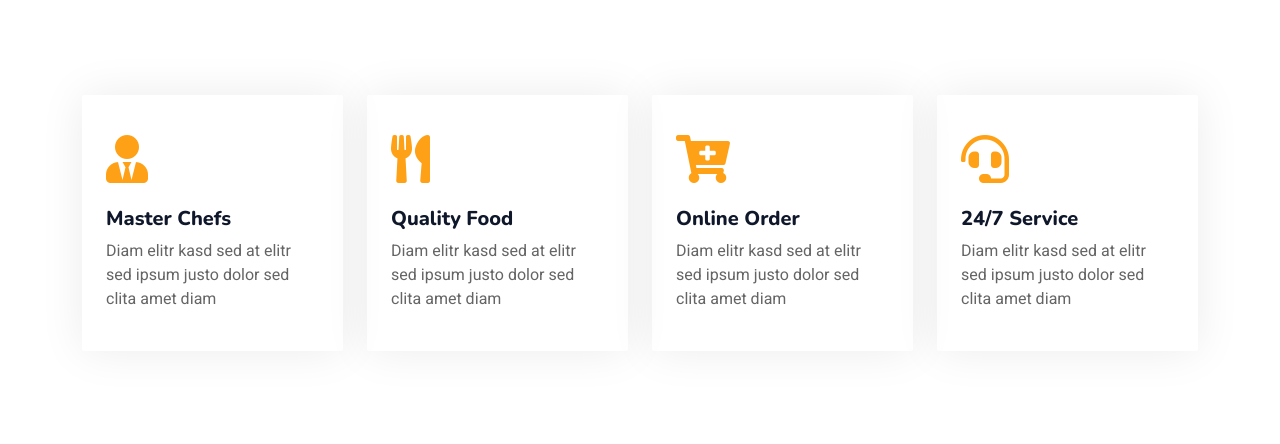
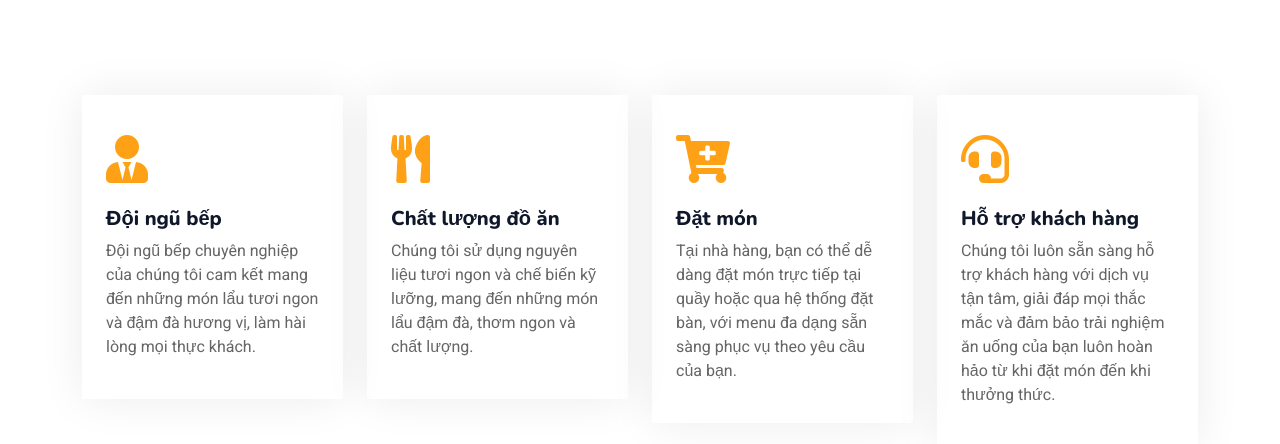
Before and after one commit to NgTienDung255/Final_PHP, a PHP site: page /controller/index.php in a window 1280 px wide. Shown: the part 613-1057 px from the top of the page. Run offline with PHP 8.4, Linux system fonts and the light colour scheme; data comes from the database, SQL or seed files in the repository; some libraries are stand-ins or nearby versions.

Commit message:
cập nhật trang chủ

```diff
--- a/controller/index.php
+++ b/controller/index.php
@@ -1,25 +1,39 @@
 <?php include '../views/header.php'; ?>
+
 <!-- Service Start -->
+<div id="service-section" class="service-content">
 <?php include '../views/service.php'; ?>
+</div>
 <!-- Service End -->
 
 <!-- About Start -->
+<div id="about-section" class="about-content">
 <?php include '../views/about.php'; ?>
+</div>
 <!-- About End -->
 
 <!-- Menu Start -->
+<div id="menu-section" class="menu-content">
 <?php include '../views/menu.php'; ?>
+</div>
 <!-- Menu End -->
 
 <!-- Reservation Start -->
+<div id="Reservation-section" class="Reservation-content">
 <?php include '../views/Reservation.php'; ?>
+</div>
 <!-- Reservation end -->
 
 <!-- Team Start -->
+<div id="Team-section" class="Team-content">
 <?php include '../views/Team.php'; ?>
+</div>
 <!-- Team End -->
 
 <!-- Testimonial Start -->
+<div id="Testimonial-section" class="Testimonial-content">
 <?php include '../views/Testimonial.php'; ?>
+</div>
 <!-- Testimonial End -->
+
 <?php include '../views/footer.php'; ?>
--- a/views/header.php
+++ b/views/header.php
@@ -77,19 +77,20 @@ if (isset($_GET["page_layout"])) {
                 </button>
                 <div class="collapse navbar-collapse" id="navbarCollapse">
                     <div class="navbar-nav ms-auto py-0 pe-4">
-                        <a class="nav-item nav-link active">Home</a>
-                        <a href="about.html" class="nav-item nav-link">About</a>
-                        <a href="service.html" class="nav-item nav-link">Service</a>
-                        <a href="menu.html" class="nav-item nav-link">Menu</a>
-                        <div class="nav-item dropdown">
+                        <a class="nav-item nav-link active">Trang chủ</a>
+                        <a href="#service-section" class="nav-item nav-link">Về chúng tôi</a>
+                        <a href="#menu-section" class="nav-item nav-link">Menu</a>
+                        <a href="#Team-section" class="nav-item nav-link">Đội ngũ</a>
+                        <a href="#Testimonial-section" class="nav-item nav-link">Phản hồi</a>
+
+                       <!-- <div class="nav-item dropdown">
                             <a href="#" class="nav-link dropdown-toggle" data-bs-toggle="dropdown">Pages</a>
                             <div class="dropdown-menu m-0">
                                 <a href="booking.html" class="dropdown-item">Booking</a>
-                                <a href="team.html" class="dropdown-item">Our Team</a>
+                                <a href="#Team-section" class="dropdown-item">Đội ngũ bếp</a>
                                 <a href="testimonial.html" class="dropdown-item">Testimonial</a>
                             </div>
-                        </div>
-                        <a href="contact.html" class="nav-item nav-link">Contact</a>
+                        </div>-->
 
 
                     </div>
@@ -105,7 +106,7 @@ if (isset($_GET["page_layout"])) {
                                                                                 } ?>)
                     </a>
 
-                    <a href="" class="btn btn-primary py-2 px-4">Book A Table</a>
+                    <a href="#Reservation-section" class="btn btn-primary py-2 px-4">Đặt bàn</a>
                 </div>
             </nav>
 
@@ -114,15 +115,14 @@ if (isset($_GET["page_layout"])) {
                     <div class="row align-items-center g-5">
                         <div class="col-lg-6 text-center text-lg-start">
                             <h1 class="display-3 text-white animated slideInLeft">
-                                Enjoy Our<br />Delicious Meal
+                                Thưởng thức<br />Tinh hoa lẩu Việt
                             </h1>
                             <p class="text-white animated slideInLeft mb-4 pb-2">
-                                Tempor erat elitr rebum at clita. Diam dolor diam ipsum sit.
-                                Aliqu diam amet diam et eos. Clita erat ipsum et lorem et sit,
-                                sed stet lorem sit clita duo justo magna dolore erat amet
+                                Chúng tôi phục vụ các món lẩu ngon, đậm đà hương vị Việt.
+                                Với không gian ấm cúng và dịch vụ tận tình, nhà hàng là nơi lý tưởng
+                                để thưởng thức bữa ăn sum vầy cùng gia đình và bạn bè.
                             </p>
-                            <a href="" class="btn btn-primary py-sm-3 px-sm-5 me-3 animated slideInLeft">Book A
-                                Table</a>
+                            <a href="#Reservation-section" class="btn btn-primary py-sm-3 px-sm-5 me-3 animated slideInLeft">Đặt bàn</a>
                         </div>
                         <div class="col-lg-6 text-center text-lg-end overflow-hidden">
                             <img class="img-fluid" src="../views/img/hero.png" alt="" />
--- a/views/service.php
+++ b/views/service.php
@@ -5,10 +5,10 @@
                 <div class="service-item rounded pt-3">
                     <div class="p-4">
                         <i class="fa fa-3x fa-user-tie text-primary mb-4"></i>
-                        <h5>Master Chefs</h5>
+                        <h5>Đội ngũ bếp</h5>
                         <p>
-                            Diam elitr kasd sed at elitr sed ipsum justo dolor sed clita
-                            amet diam
+                        Đội ngũ bếp chuyên nghiệp của chúng tôi cam kết mang đến những món lẩu
+                        tươi ngon và đậm đà hương vị, làm hài lòng mọi thực khách.
                         </p>
                     </div>
                 </div>
@@ -17,10 +17,10 @@
                 <div class="service-item rounded pt-3">
                     <div class="p-4">
                         <i class="fa fa-3x fa-utensils text-primary mb-4"></i>
-                        <h5>Quality Food</h5>
+                        <h5>Chất lượng đồ ăn</h5>
                         <p>
-                            Diam elitr kasd sed at elitr sed ipsum justo dolor sed clita
-                            amet diam
+                        Chúng tôi sử dụng nguyên liệu tươi ngon và chế biến kỹ lưỡng,
+                        mang đến những món lẩu đậm đà, thơm ngon và chất lượng.
                         </p>
                     </div>
                 </div>
@@ -29,10 +29,10 @@
                 <div class="service-item rounded pt-3">
                     <div class="p-4">
                         <i class="fa fa-3x fa-cart-plus text-primary mb-4"></i>
-                        <h5>Online Order</h5>
+                        <h5>Đặt món</h5>
                         <p>
-                            Diam elitr kasd sed at elitr sed ipsum justo dolor sed clita
-                            amet diam
+                        Tại nhà hàng, bạn có thể dễ dàng đặt món trực tiếp tại quầy hoặc
+                        qua hệ thống đặt bàn, với menu đa dạng sẵn sàng phục vụ theo yêu cầu của bạn.
                         </p>
                     </div>
                 </div>
@@ -41,10 +41,10 @@
                 <div class="service-item rounded pt-3">
                     <div class="p-4">
                         <i class="fa fa-3x fa-headset text-primary mb-4"></i>
-                        <h5>24/7 Service</h5>
+                        <h5>Hỗ trợ khách hàng</h5>
                         <p>
-                            Diam elitr kasd sed at elitr sed ipsum justo dolor sed clita
-                            amet diam
+                        Chúng tôi luôn sẵn sàng hỗ trợ khách hàng với dịch vụ tận tâm,
+                        giải đáp mọi thắc mắc và đảm bảo trải nghiệm ăn uống của bạn luôn hoàn hảo từ khi đặt món đến khi thưởng thức.
                         </p>
                     </div>
                 </div>
```
